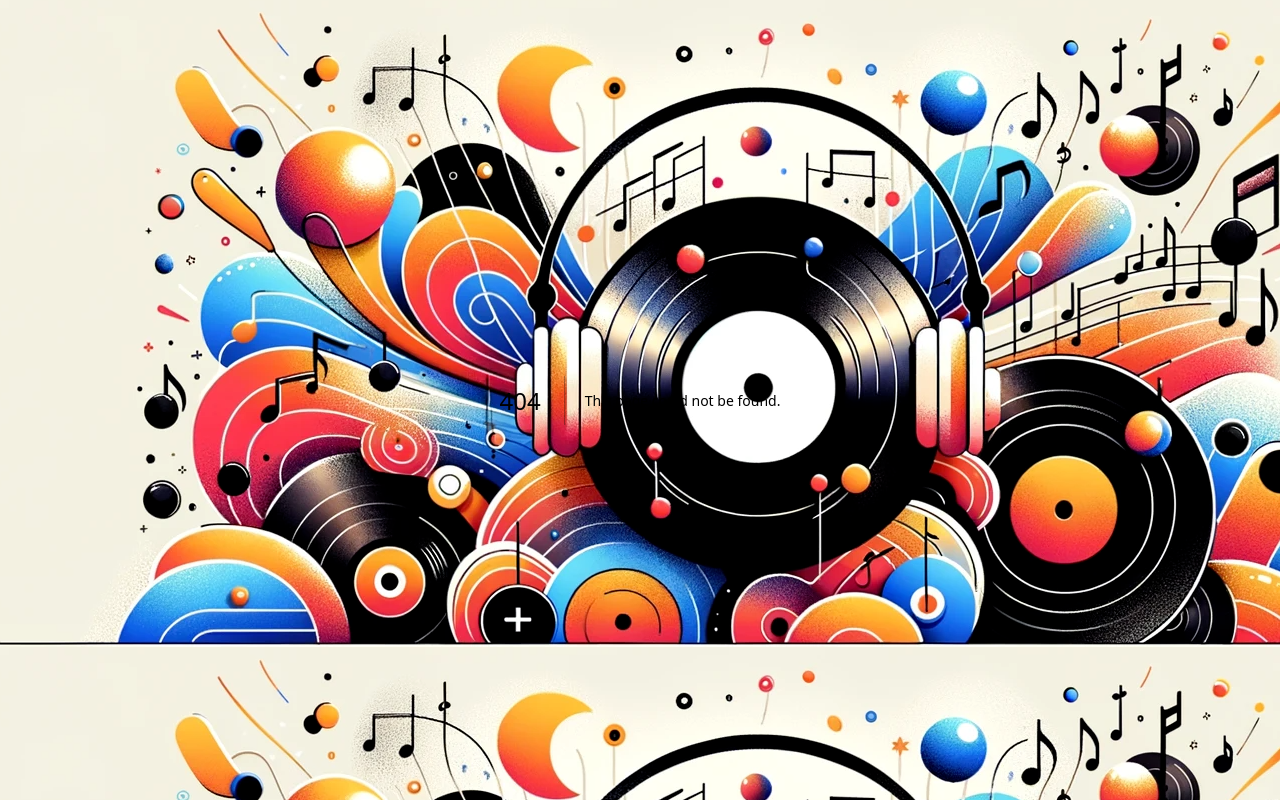
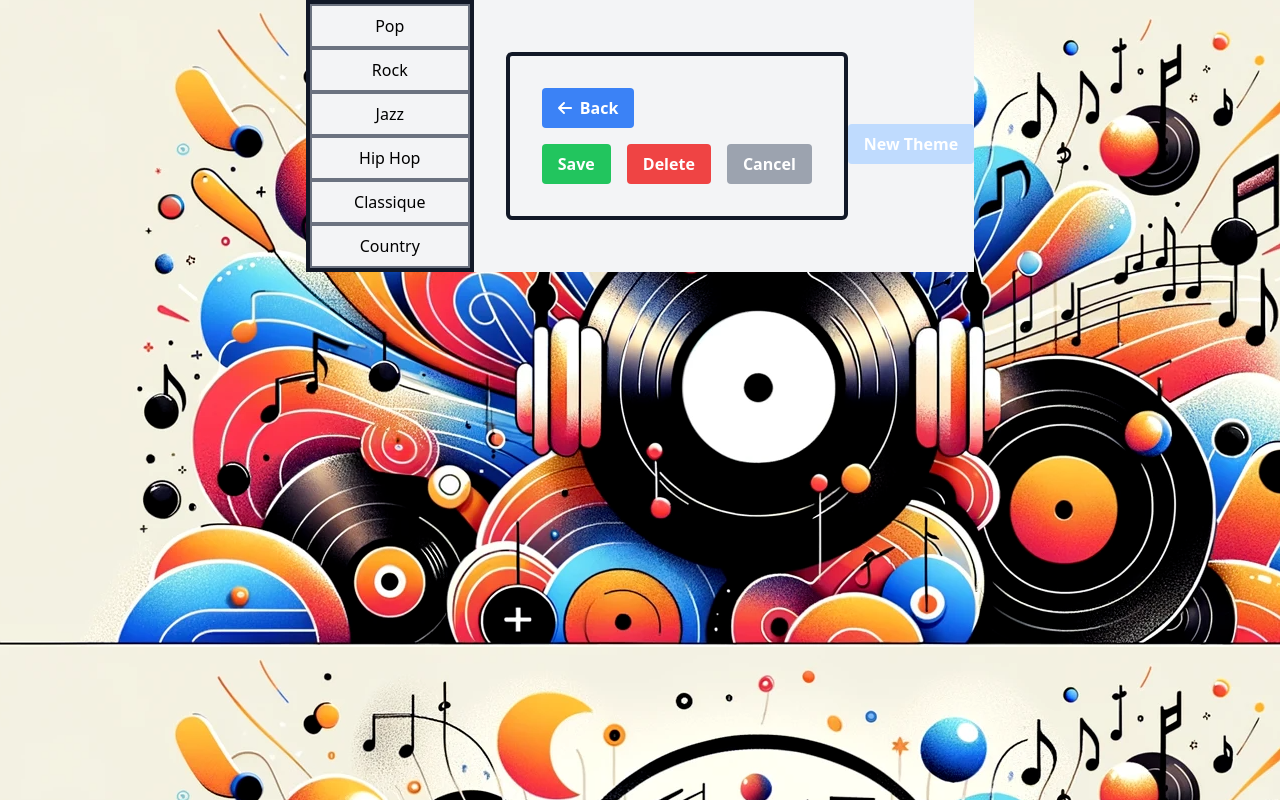
Before and after one commit to AntoineRai/quizz_spotify, a Next.js app: page /cms-thematic in a window 1280 px wide. Before the commit this address had no page. Built offline with nearby package versions, Linux system fonts and the light colour scheme.

Commit message:
cms-thematic (not finish)

```diff
--- /dev/null
+++ b/app/cms-thematic/page.js
@@ -0,0 +1,62 @@
+import React from 'react';
+import { FontAwesomeIcon } from '@fortawesome/react-fontawesome';
+import { faArrowLeft } from '@fortawesome/free-solid-svg-icons';
+
+const themes = ['Pop', 'Rock', 'Jazz', 'Hip Hop', 'Classique', 'Country'];
+
+const CmsThematic = () => {
+
+  return (
+    <div className="flex justify-center items-center bg-gray-100 h-5/6">
+      <div className="flex flex-col items-center mr-8 bg-gray-100 border-gray-900 border-4 h-full">
+        {themes.map((theme, index) => (
+          <div
+            key={index}
+            className="cursor-pointer p-2 border-gray-500 border-2 w-40 text-center"
+            //onClick={() => handleThemeClick(theme)}
+          >
+            {theme}
+          </div>
+        ))}
+      </div>
+
+      <div className="bg-gray-100 p-8 rounded-md border-gray-900 border-4 h-full">
+        <button
+          className="bg-blue-500 text-white font-bold py-2 px-4 rounded mb-4 flex items-center"
+          //onClick={() => setSelectedTheme(null)}
+        >
+          <FontAwesomeIcon icon={faArrowLeft} className="mr-2" />
+          Back
+        </button>
+
+
+        <div className="flex space-x-4">
+          <button
+            className="bg-green-500 text-white font-bold py-2 px-4 rounded"
+            //onClick={handleSave}
+          >
+            Save
+          </button>
+          <button
+            className="bg-red-500 text-white font-bold py-2 px-4 rounded"
+            //onClick={handleDelete}
+          >
+            Delete
+          </button>
+          <button
+            className="bg-gray-400 text-white font-bold py-2 px-4 rounded"
+            //onClick={handleCancel}
+          >
+            Cancel
+          </button>
+        </div>
+      </div>
+
+      <button className="bg-blue-200 text-white font-bold py-2 px-4 rounded mt-4">
+        New Theme
+      </button>
+    </div>
+  );
+};
+
+export default CmsThematic;
--- a/app/home/page.js
+++ b/app/home/page.js
@@ -16,7 +16,7 @@ const Home = () => {
             </button>
         </div>
 
-        <Link href="/*">
+        <Link href="/cms-thematic">
             <button className="bg-red-500 text-white font-bold py-2 px-4 rounded border-white border-4  flex items-center justify-center absolute top-0 right-0 m-4">
                 <FontAwesomeIcon icon={faUser} className="w-4 h-4" />
             </button>
```
